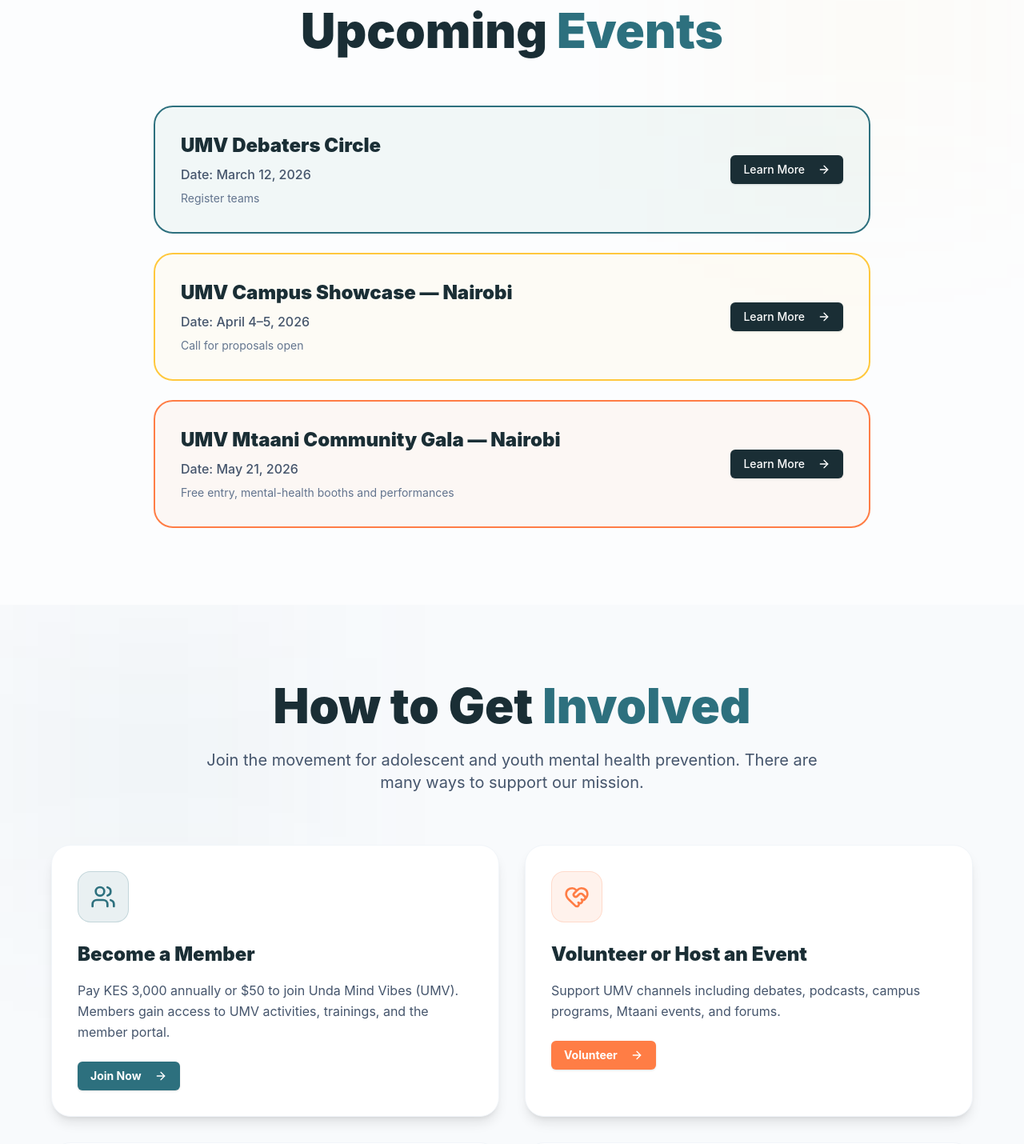
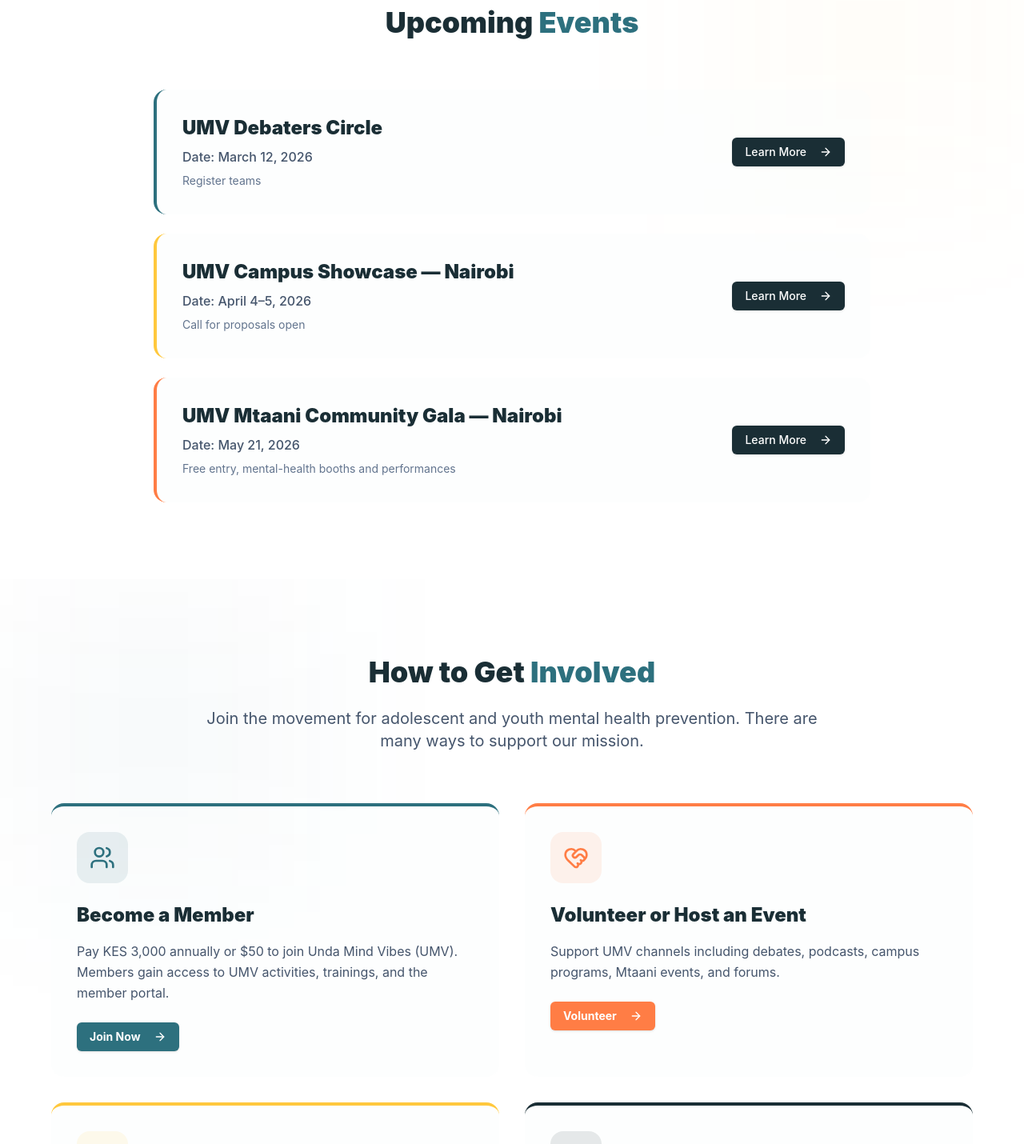
Before and after one commit to JamesKamau-5773/Unda-YouthNetwork-Frontend, a React (Vite) app: page / in a window 1280 px wide. Shown: the part 4120-5550 px from the top of the page at 80% size. Built offline with nearby package versions, Linux system fonts and the light colour scheme.

Commit message:
Update styling of new Home sections to match site theme (Workstreams style)

```diff
--- a/src/components/sections/GetInvolved.jsx
+++ b/src/components/sections/GetInvolved.jsx
@@ -40,12 +40,12 @@ const GetInvolved = () => {
   ];
 
   return (
-    <section className="py-24 bg-slate-50 relative overflow-hidden">
+    <section className="py-24 bg-white relative overflow-hidden">
       <div className="absolute top-0 left-0 w-96 h-96 bg-unda-teal/[0.03] blur-[100px] pointer-events-none" />
 
       <div className="container mx-auto px-6 relative z-10">
         <div className="text-center mb-16">
-          <h2 className="text-5xl lg:text-6xl font-black text-unda-navy mb-6">
+          <h2 className="text-4xl font-black text-unda-navy mb-6 font-unda">
             How to Get <span className="text-unda-teal">Involved</span>
           </h2>
           <p className="text-xl text-slate-600 max-w-3xl mx-auto">
@@ -57,10 +57,16 @@ const GetInvolved = () => {
           {options.map((option, idx) => {
             const Icon = option.icon;
             const colorMap = {
-              teal: 'bg-unda-teal/10 text-unda-teal border-unda-teal/20',
-              orange: 'bg-unda-orange/10 text-unda-orange border-unda-orange/20',
-              yellow: 'bg-unda-yellow/10 text-unda-yellow border-unda-yellow/20',
-              navy: 'bg-unda-navy/10 text-unda-navy border-unda-navy/20'
+              teal: 'border-unda-teal',
+              orange: 'border-unda-orange',
+              yellow: 'border-unda-yellow',
+              navy: 'border-unda-navy'
+            };
+            const iconBgMap = {
+              teal: 'bg-unda-teal/10 text-unda-teal',
+              orange: 'bg-unda-orange/10 text-unda-orange',
+              yellow: 'bg-unda-yellow/10 text-unda-yellow',
+              navy: 'bg-unda-navy/10 text-unda-navy'
             };
             const buttonMap = {
               teal: 'bg-unda-teal text-white hover:bg-unda-navy',
@@ -69,8 +75,8 @@ const GetInvolved = () => {
               navy: 'bg-unda-navy text-white hover:bg-unda-teal'
             };
             return (
-              <div key={idx} className="bg-white rounded-3xl p-8 border border-slate-100 shadow-lg hover:shadow-2xl transition-all group">
-                <div className={`h-16 w-16 rounded-2xl ${colorMap[option.color]} border flex items-center justify-center mb-6`}>
+              <div key={idx} className={`bg-unda-bg/30 rounded-2xl p-8 border-t-4 ${colorMap[option.color]} hover:bg-white hover:shadow-xl transition-all duration-300 group`}>
+                <div className={`h-16 w-16 rounded-2xl ${iconBgMap[option.color]} flex items-center justify-center mb-6`}>
                   <Icon size={32} />
                 </div>
                 <h3 className="text-2xl font-black text-unda-navy mb-4">{option.title}</h3>
--- a/src/components/sections/LatestBlog.jsx
+++ b/src/components/sections/LatestBlog.jsx
@@ -23,7 +23,7 @@ const LatestBlog = () => {
   ];
 
   return (
-    <section className="py-24 bg-white/50 relative overflow-hidden">
+    <section className="py-24 bg-white relative overflow-hidden">
       <div className="absolute bottom-0 right-0 w-96 h-96 bg-unda-orange/[0.03] blur-[100px] pointer-events-none" />
 
       <div className="container mx-auto px-6 relative z-10">
@@ -32,14 +32,14 @@ const LatestBlog = () => {
             <Newspaper size={18} className="text-unda-orange" />
             <span className="text-xs font-black uppercase tracking-widest text-unda-navy">Latest Updates</span>
           </div>
-          <h2 className="text-5xl lg:text-6xl font-black text-unda-navy mb-6">
+          <h2 className="text-4xl font-black text-unda-navy mb-6 font-unda">
             Latest from the <span className="text-unda-orange">Blog</span>
           </h2>
         </div>
 
         <div className="grid md:grid-cols-3 gap-8 max-w-6xl mx-auto">
           {articles.map((article, idx) => (
-            <div key={idx} className="bg-white rounded-3xl p-8 border border-slate-100 shadow-sm hover:shadow-xl transition-all group cursor-pointer">
+            <div key={idx} className="bg-unda-bg/30 rounded-2xl p-8 border-t-4 border-unda-orange hover:bg-white hover:shadow-xl transition-all duration-300 group cursor-pointer">
               <span className="inline-block px-3 py-1 rounded-full text-xs font-black uppercase tracking-wider bg-unda-orange/10 text-unda-orange mb-4">
                 {article.category}
               </span>
--- a/src/components/sections/UpcomingEvents.jsx
+++ b/src/components/sections/UpcomingEvents.jsx
@@ -29,7 +29,7 @@ const UpcomingEvents = () => {
   ];
 
   return (
-    <section className="py-24 bg-white/50 relative overflow-hidden">
+    <section className="py-24 bg-white relative overflow-hidden">
       <div className="absolute top-0 right-0 w-96 h-96 bg-unda-yellow/[0.03] blur-[100px] pointer-events-none" />
 
       <div className="container mx-auto px-6 relative z-10">
@@ -38,7 +38,7 @@ const UpcomingEvents = () => {
             <Calendar size={18} className="text-unda-teal" />
             <span className="text-xs font-black uppercase tracking-widest text-unda-navy">Coming Up</span>
           </div>
-          <h2 className="text-5xl lg:text-6xl font-black text-unda-navy mb-6">
+          <h2 className="text-4xl font-black text-unda-navy mb-6 font-unda">
             Upcoming <span className="text-unda-teal">Events</span>
           </h2>
         </div>
@@ -46,12 +46,12 @@ const UpcomingEvents = () => {
         <div className="max-w-4xl mx-auto space-y-6">
           {events.map((event, idx) => {
             const colorMap = {
-              teal: 'border-unda-teal bg-unda-teal/5 text-unda-teal',
-              yellow: 'border-unda-yellow bg-unda-yellow/5 text-unda-yellow',
-              orange: 'border-unda-orange bg-unda-orange/5 text-unda-orange'
+              teal: 'border-unda-teal bg-unda-bg/30 hover:bg-white',
+              yellow: 'border-unda-yellow bg-unda-bg/30 hover:bg-white',
+              orange: 'border-unda-orange bg-unda-bg/30 hover:bg-white'
             };
             return (
-              <div key={idx} className={`rounded-3xl p-8 border-2 ${colorMap[event.color]} transition-all hover:shadow-xl group`}>
+              <div key={idx} className={`rounded-2xl p-8 border-l-4 ${colorMap[event.color]} transition-all hover:shadow-xl group`}>
                 <div className="flex flex-col md:flex-row md:items-center md:justify-between gap-4">
                   <div className="flex-1">
                     <h3 className="text-2xl font-black text-unda-navy mb-2">{event.title}</h3>
```
